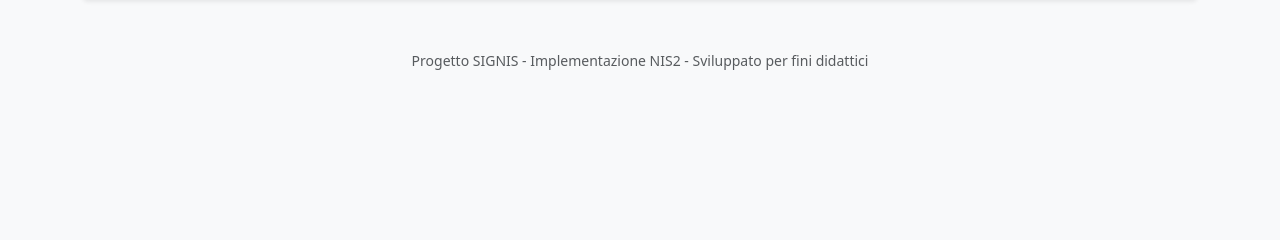
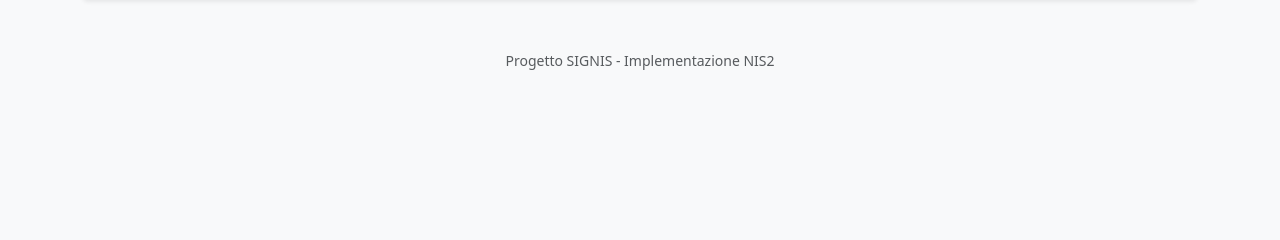
Before and after one commit to laverio078/webapp-signis, a Flask app: page /assets in a window 1280 px wide. Shown: the part 183-423 px from the top of the page. Run offline with Flask 3, Linux system fonts and the light colour scheme; data that the repository does not hold is empty; some libraries are stand-ins or nearby versions.

Commit message:
Changes to be committed: 	modified:   README.md 	modified:   templates/base.html

```diff
--- a/templates/base.html
+++ b/templates/base.html
@@ -46,7 +46,7 @@
     </div>
 
     <footer class="text-center mt-5 mb-4 text-muted">
-        <small>Progetto SIGNIS - Implementazione NIS2 - Sviluppato per fini didattici</small>
+        <small>Progetto SIGNIS - Implementazione NIS2 </small>
     </footer>
 
     <script src="https://cdn.jsdelivr.net/npm/bootstrap@5.3.0/dist/js/bootstrap.bundle.min.js"></script>
```
Also changed, not shown: README.md.
